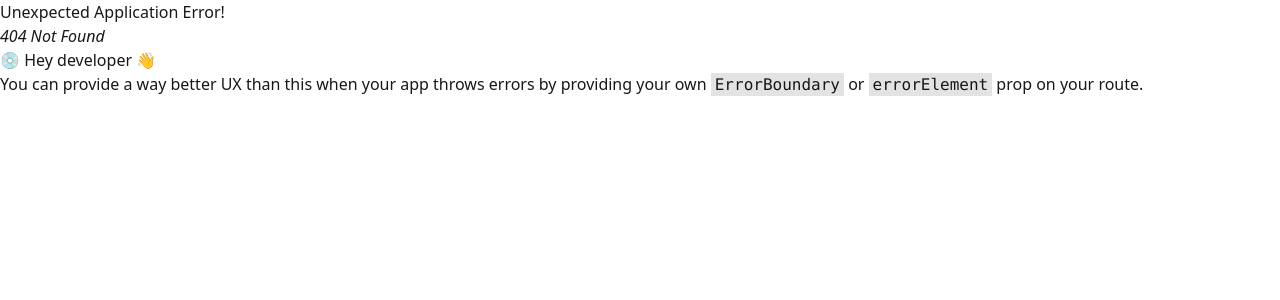
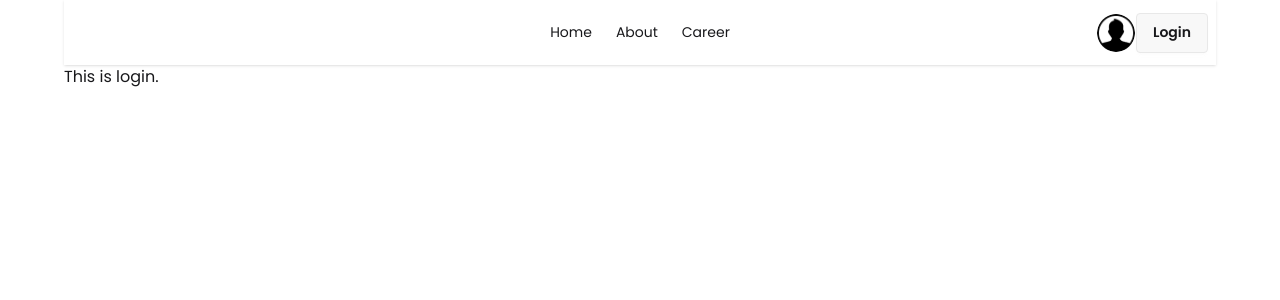
Before and after one commit to shohan89/react-dragon-news-auth, a React (Vite) app: page /login in a window 1280 px wide. Before the commit this address had no page. Shown: the top 300 px of the page. Built offline with nearby package versions, Linux system fonts and the light colour scheme.

Commit message:
Create login page, set Login route and add login link to the navbar.

```diff
--- /dev/null
+++ b/src/pages/Login/Login.jsx
@@ -0,0 +1,12 @@
+import Navbar from '../Shared/Navbar/Navbar';
+
+const Login = () => {
+    return (
+        <div>
+            <Navbar />
+            <h2>This is login.</h2>
+        </div>
+    );
+};
+
+export default Login;
--- a/src/pages/Shared/Navbar/Navbar.jsx
+++ b/src/pages/Shared/Navbar/Navbar.jsx
@@ -34,7 +34,7 @@
                         src={userDefaultImg} />
                     </div>
                 </div>
-                <Link className="btn">Login</Link>
+                <Link to='/login' className="btn">Login</Link>
             </div>
         </div>
     );
--- a/src/routes/Routes.jsx
+++ b/src/routes/Routes.jsx
@@ -1,6 +1,7 @@
 import { createBrowserRouter } from "react-router";
 import Root from "../layouts/Root";
 import Home from "../pages/Home/Home";
+import Login from "../pages/Login/Login";
 
 const router = createBrowserRouter([
     {
@@ -10,6 +11,10 @@
             {
                 index: true,
                 element: <Home />
+            },
+            {
+                path: '/login',
+                element: <Login />
             }
         ]
     }
```
